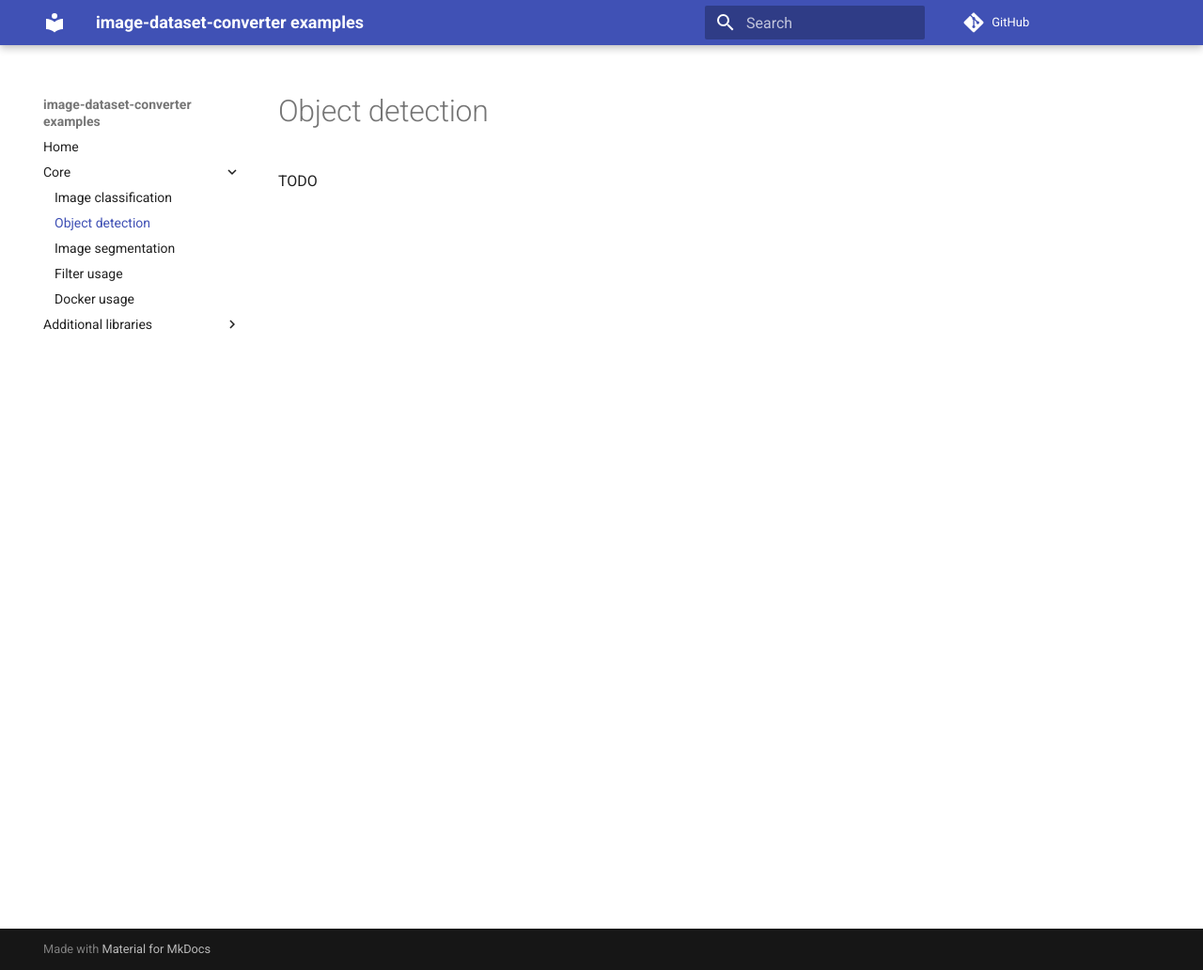
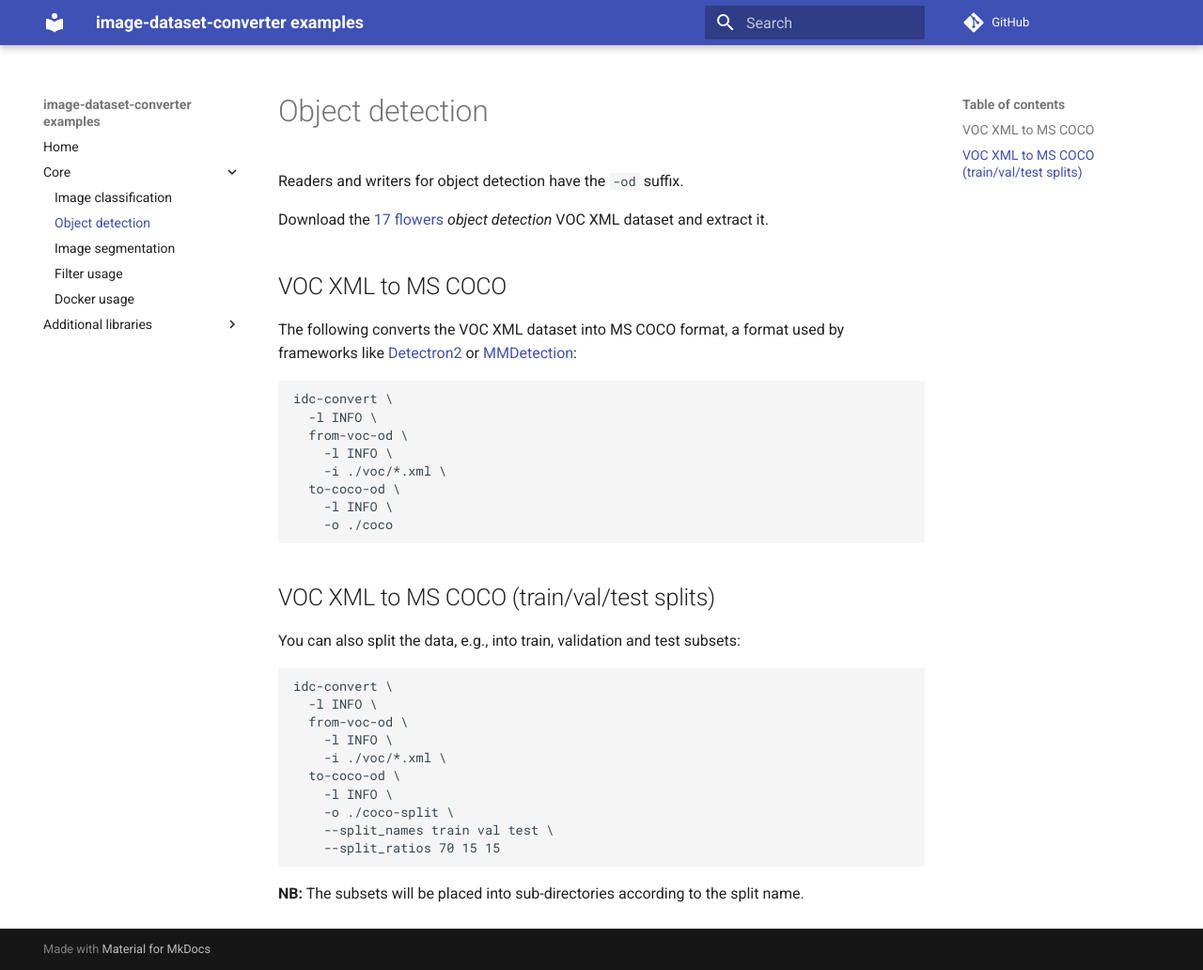
Before and after one commit to waikato-datamining/image-dataset-converter-examples, an MkDocs documentation site: the page built from docs/object_detection.md, in a window 1280 px wide and 1032 px high. Shown: the whole window at 94% size. Built offline with MkDocs 1.6.1 and Material for MkDocs 9.7.7, drawn with Linux system fonts in a browser that asks for light colours; comment, search, counter and statistics services are not loaded.

Commit message:
added examples

````diff
--- a/docs/object_detection.md
+++ b/docs/object_detection.md
@@ -1 +1,40 @@
-TODO
+Readers and writers for object detection have the `-od` suffix.
+
+Download the [17 flowers](https://datasets.cms.waikato.ac.nz/ufdl/17flowers/)
+*object detection* VOC XML dataset and extract it.
+
+# VOC XML to MS COCO
+
+The following converts the VOC XML dataset into MS COCO format, a format used by frameworks
+like [Detectron2](https://github.com/facebookresearch/detectron2) or
+[MMDetection](https://github.com/open-mmlab/mmdetection/):
+
+```bash
+idc-convert \
+  -l INFO \
+  from-voc-od \
+    -l INFO \
+    -i ./voc/*.xml \
+  to-coco-od \
+    -l INFO \
+    -o ./coco
+```
+
+# VOC XML to MS COCO (train/val/test splits)
+
+You can also split the data, e.g., into train, validation and test subsets:
+
+```bash
+idc-convert \
+  -l INFO \
+  from-voc-od \
+    -l INFO \
+    -i ./voc/*.xml \
+  to-coco-od \
+    -l INFO \
+    -o ./coco-split \
+    --split_names train val test \
+    --split_ratios 70 15 15
+```
+
+**NB:** The subsets will be placed into sub-directories according to the split name.
````
